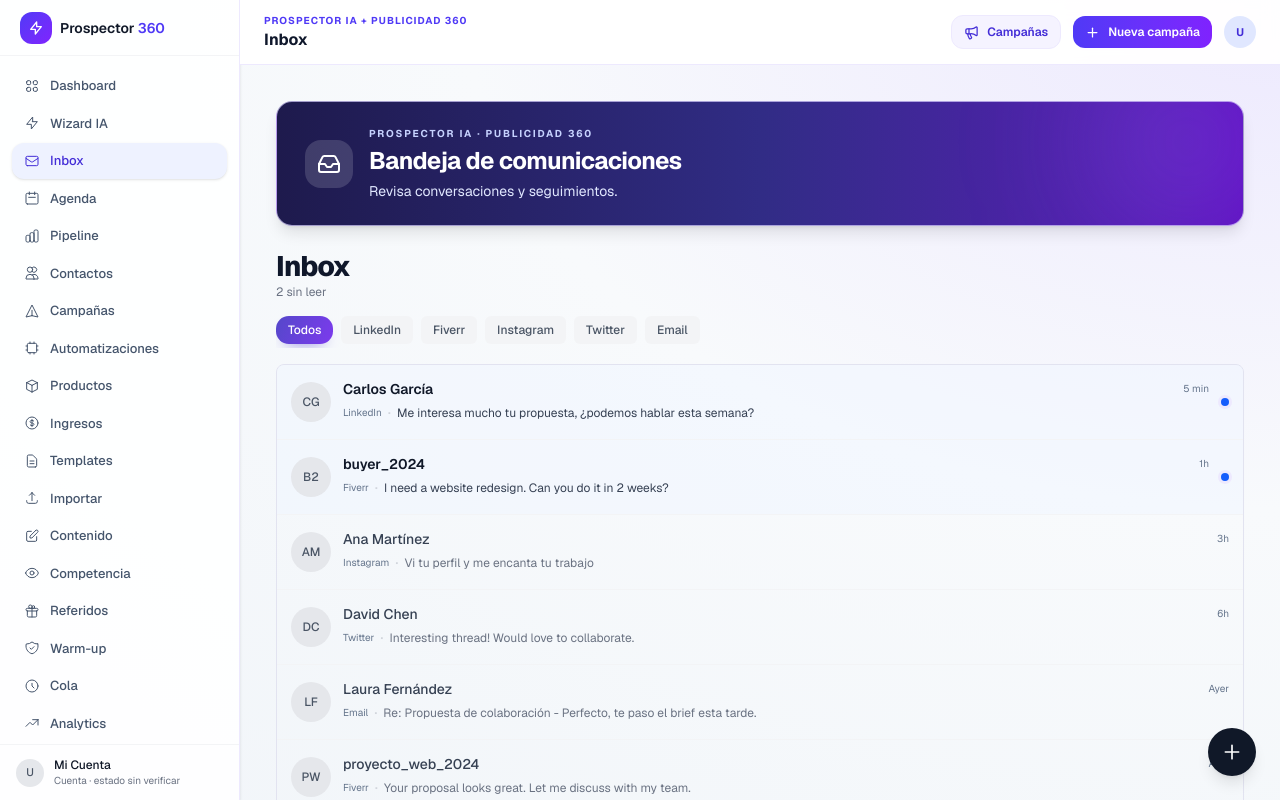
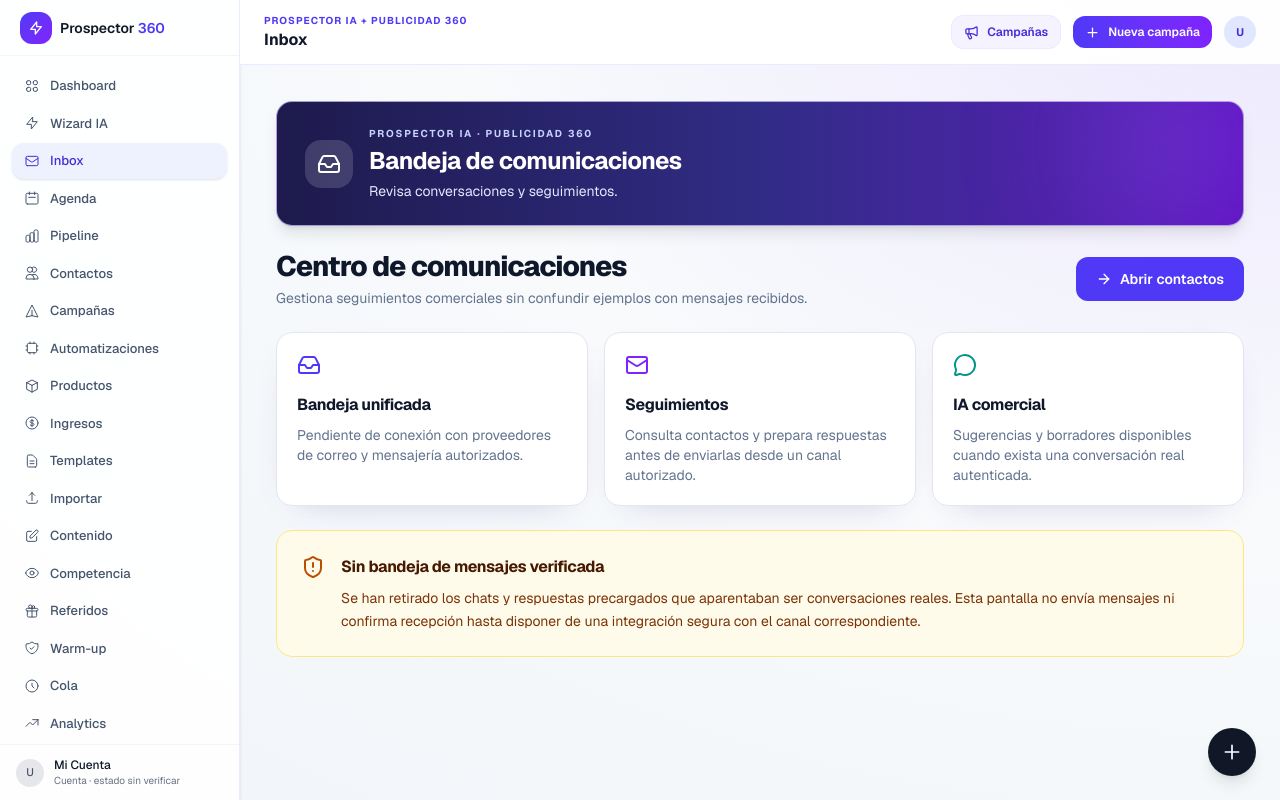
Before and after one commit to kepabilbao67-bot/prospector-AI, a Next.js app: page /inbox in a window 1280 px wide. Built offline with nearby package versions, Linux system fonts and the light colour scheme.

Commit message:
fix(ui): replace fabricated inbox conversations with honest communication workspace

```diff
--- a/src/app/(dashboard)/inbox/page.tsx
+++ b/src/app/(dashboard)/inbox/page.tsx
@@ -1,163 +1,20 @@
 "use client";
-
-import { useState } from "react";
-
-interface Conversation {
-  id: string;
-  contactName: string;
-  network: string;
-  lastMessage: string;
-  timestamp: string;
-  unread: boolean;
-  avatar: string;
-}
-
-const networkLabels: Record<string, string> = {
-  linkedin: "LinkedIn", fiverr: "Fiverr", twitter: "Twitter", instagram: "Instagram", email: "Email",
-};
-
-const demoConversations: Conversation[] = [
-  { id: "1", contactName: "Carlos García", network: "linkedin", lastMessage: "Me interesa mucho tu propuesta, ¿podemos hablar esta semana?", timestamp: "5 min", unread: true, avatar: "CG" },
-  { id: "2", contactName: "buyer_2024", network: "fiverr", lastMessage: "I need a website redesign. Can you do it in 2 weeks?", timestamp: "1h", unread: true, avatar: "B2" },
-  { id: "3", contactName: "Ana Martínez", network: "instagram", lastMessage: "Vi tu perfil y me encanta tu trabajo", timestamp: "3h", unread: false, avatar: "AM" },
-  { id: "4", contactName: "David Chen", network: "twitter", lastMessage: "Interesting thread! Would love to collaborate.", timestamp: "6h", unread: false, avatar: "DC" },
-  { id: "5", contactName: "Laura Fernández", network: "email", lastMessage: "Re: Propuesta de colaboración - Perfecto, te paso el brief esta tarde.", timestamp: "Ayer", unread: false, avatar: "LF" },
-  { id: "6", contactName: "proyecto_web_2024", network: "fiverr", lastMessage: "Your proposal looks great. Let me discuss with my team.", timestamp: "Ayer", unread: false, avatar: "PW" },
-  { id: "7", contactName: "Miguel Torres", network: "linkedin", lastMessage: "Gracias por la información. La revisaré con mi equipo.", timestamp: "2 días", unread: false, avatar: "MT" },
-];
+import Link from "next/link";
+import { Inbox, Mail, ShieldAlert, ArrowRight, MessageCircle } from "lucide-react";
 
 export default function InboxPage() {
-  const [conversations] = useState<Conversation[]>(demoConversations);
-  const [activeConv, setActiveConv] = useState<Conversation | null>(null);
-  const [filter, setFilter] = useState<string>("all");
-  const [replyText, setReplyText] = useState("");
-  const [aiSuggestion, setAiSuggestion] = useState("");
-  const [loadingAI, setLoadingAI] = useState(false);
-
-  const filtered = filter === "all" ? conversations : conversations.filter(c => c.network === filter);
-  const unreadCount = conversations.filter(c => c.unread).length;
-
-  async function generateAIReply() {
-    if (!activeConv) return;
-    setLoadingAI(true);
-    try {
-      const res = await fetch("/api/ai", {
-        method: "POST",
-        headers: { "Content-Type": "application/json" },
-        body: JSON.stringify({
-          action: "generate_message",
-          context: { contact: { firstName: activeConv.contactName.split(" ")[0], network: activeConv.network }, tone: "professional", language: "es", messageType: "follow_up" },
-        }),
-      });
-      const data = await res.json();
-      setAiSuggestion(data.message);
-    } catch { setAiSuggestion(""); }
-    setLoadingAI(false);
-  }
-
-  // Chat view
-  if (activeConv) {
-    return (
-      <div className="flex flex-col h-[calc(100vh-8rem)] -m-4 md:-m-8">
-        {/* Header */}
-        <div className="flex items-center gap-3 px-4 py-3 bg-white border-b border-gray-200">
-          <button onClick={() => setActiveConv(null)} className="text-gray-400 hover:text-gray-600 md:hidden">
-            <svg className="w-5 h-5" fill="none" viewBox="0 0 24 24" stroke="currentColor"><path strokeLinecap="round" strokeLinejoin="round" strokeWidth={1.5} d="M15 19l-7-7 7-7" /></svg>
-          </button>
-          <div className="w-9 h-9 rounded-full bg-gray-200 flex items-center justify-center text-xs font-medium text-gray-600">{activeConv.avatar}</div>
-          <div className="flex-1">
-            <p className="text-sm font-medium text-gray-900">{activeConv.contactName}</p>
-            <p className="text-[11px] text-gray-500">{networkLabels[activeConv.network]}</p>
-          </div>
-          <button onClick={generateAIReply} disabled={loadingAI} className="px-3 py-1.5 bg-gray-100 hover:bg-gray-200 rounded-md text-xs font-medium text-gray-700 transition-colors disabled:opacity-50">
-            {loadingAI ? "..." : "Sugerir respuesta"}
-          </button>
-        </div>
-
-        {/* Messages */}
-        <div className="flex-1 overflow-y-auto p-4 bg-gray-50 space-y-3">
-          <div className="flex justify-start">
-            <div className="max-w-[75%] bg-white rounded-lg p-3 border border-gray-200">
-              <p className="text-sm text-gray-800">{activeConv.lastMessage}</p>
-              <p className="text-[10px] text-gray-400 mt-1.5">{activeConv.timestamp}</p>
-            </div>
-          </div>
-        </div>
-
-        {/* AI Suggestion */}
-        {aiSuggestion && (
-          <div className="px-4 py-3 bg-gray-50 border-t border-gray-200">
-            <div className="flex items-center justify-between mb-1.5">
-              <p className="text-[11px] font-medium text-gray-500">Sugerencia IA</p>
-              <button onClick={() => setAiSuggestion("")} className="text-[11px] text-gray-400 hover:text-gray-600">Cerrar</button>
-            </div>
-            <p className="text-xs text-gray-700 mb-2">{aiSuggestion}</p>
-            <button onClick={() => { setReplyText(aiSuggestion); setAiSuggestion(""); }} className="px-3 py-1.5 bg-gray-900 text-white rounded-md text-[11px] font-medium">
-              Usar este mensaje
-            </button>
-          </div>
-        )}
-
-        {/* Reply */}
-        <div className="px-4 py-3 bg-white border-t border-gray-200">
-          <div className="flex gap-2">
-            <input value={replyText} onChange={(e) => setReplyText(e.target.value)} placeholder="Escribe un mensaje..."
-              className="flex-1 px-3.5 py-2.5 bg-gray-100 rounded-lg text-sm focus:bg-white focus:ring-2 focus:ring-gray-900 outline-none" />
-            <button className="px-4 py-2.5 bg-gray-900 text-white rounded-lg text-sm font-medium shrink-0">Enviar</button>
-          </div>
-        </div>
-      </div>
-    );
-  }
-
-  // List view
-  return (
-    <div className="space-y-4">
-      <div className="flex items-center justify-between">
-        <div>
-          <h1 className="text-lg font-semibold text-gray-900">Inbox</h1>
-          {unreadCount > 0 && <p className="text-xs text-gray-500">{unreadCount} sin leer</p>}
-        </div>
-      </div>
-
-      {/* Filters */}
-      <div className="flex gap-2 overflow-x-auto pb-1 scrollbar-hide">
-        {[
-          { id: "all", label: "Todos" },
-          { id: "linkedin", label: "LinkedIn" },
-          { id: "fiverr", label: "Fiverr" },
-          { id: "instagram", label: "Instagram" },
-          { id: "twitter", label: "Twitter" },
-          { id: "email", label: "Email" },
-        ].map((f) => (
-          <button key={f.id} onClick={() => setFilter(f.id)}
-            className={`shrink-0 px-3 py-1.5 rounded-md text-xs font-medium transition-colors ${filter === f.id ? "bg-gray-900 text-white" : "bg-gray-100 text-gray-600 hover:bg-gray-200"}`}>
-            {f.label}
-          </button>
-        ))}
-      </div>
-
-      {/* Conversations */}
-      <div className="border border-gray-200 rounded-lg overflow-hidden divide-y divide-gray-100">
-        {filtered.map((conv) => (
-          <button key={conv.id} onClick={() => setActiveConv(conv)}
-            className={`w-full flex items-center gap-3 p-3.5 text-left transition-colors hover:bg-gray-50 ${conv.unread ? "bg-blue-50/50" : ""}`}>
-            <div className="w-10 h-10 rounded-full bg-gray-200 flex items-center justify-center text-xs font-medium text-gray-600 shrink-0">{conv.avatar}</div>
-            <div className="flex-1 min-w-0">
-              <div className="flex items-center justify-between">
-                <p className={`text-sm truncate ${conv.unread ? "font-semibold text-gray-900" : "font-medium text-gray-700"}`}>{conv.contactName}</p>
-                <span className="text-[10px] text-gray-400 shrink-0 ml-2">{conv.timestamp}</span>
-              </div>
-              <div className="flex items-center gap-1.5 mt-0.5">
-                <span className="text-[10px] text-gray-400">{networkLabels[conv.network]}</span>
-                <span className="text-gray-300">·</span>
-                <p className={`text-xs truncate ${conv.unread ? "text-gray-700" : "text-gray-500"}`}>{conv.lastMessage}</p>
-              </div>
-            </div>
-            {conv.unread && <div className="w-2 h-2 bg-blue-600 rounded-full shrink-0" />}
-          </button>
-        ))}
-      </div>
-    </div>
-  );
+ return <div className="space-y-6">
+   <div className="flex flex-wrap items-center justify-between gap-4">
+     <div><h1 className="text-2xl font-extrabold tracking-tight text-slate-900">Centro de comunicaciones</h1><p className="mt-1 text-sm text-slate-500">Gestiona seguimientos comerciales sin confundir ejemplos con mensajes recibidos.</p></div>
+     <Link href="/contacts" className="inline-flex items-center gap-2 rounded-xl bg-indigo-600 px-5 py-3 text-sm font-semibold text-white hover:bg-indigo-700"><ArrowRight size={16}/> Abrir contactos</Link>
+   </div>
+   <div className="grid gap-4 md:grid-cols-3">
+     <div className="rounded-2xl border border-indigo-100 bg-white p-5 shadow-sm"><Inbox size={24} className="text-indigo-600"/><h2 className="mt-4 font-bold text-slate-900">Bandeja unificada</h2><p className="mt-2 text-sm text-slate-500">Pendiente de conexión con proveedores de correo y mensajería autorizados.</p></div>
+     <div className="rounded-2xl border border-violet-100 bg-white p-5 shadow-sm"><Mail size={24} className="text-violet-600"/><h2 className="mt-4 font-bold text-slate-900">Seguimientos</h2><p className="mt-2 text-sm text-slate-500">Consulta contactos y prepara respuestas antes de enviarlas desde un canal autorizado.</p></div>
+     <div className="rounded-2xl border border-teal-100 bg-white p-5 shadow-sm"><MessageCircle size={24} className="text-teal-600"/><h2 className="mt-4 font-bold text-slate-900">IA comercial</h2><p className="mt-2 text-sm text-slate-500">Sugerencias y borradores disponibles cuando exista una conversación real autenticada.</p></div>
+   </div>
+   <div className="flex flex-col items-start gap-4 rounded-2xl border border-amber-200 bg-amber-50 p-6 sm:flex-row">
+      <ShieldAlert size={24} className="shrink-0 text-amber-700"/><div><h2 className="font-bold text-amber-950">Sin bandeja de mensajes verificada</h2><p className="mt-2 text-sm leading-relaxed text-amber-900">Se han retirado los chats y respuestas precargados que aparentaban ser conversaciones reales. Esta pantalla no envía mensajes ni confirma recepción hasta disponer de una integración segura con el canal correspondiente.</p></div>
+   </div>
+ </div>;
 }
```
